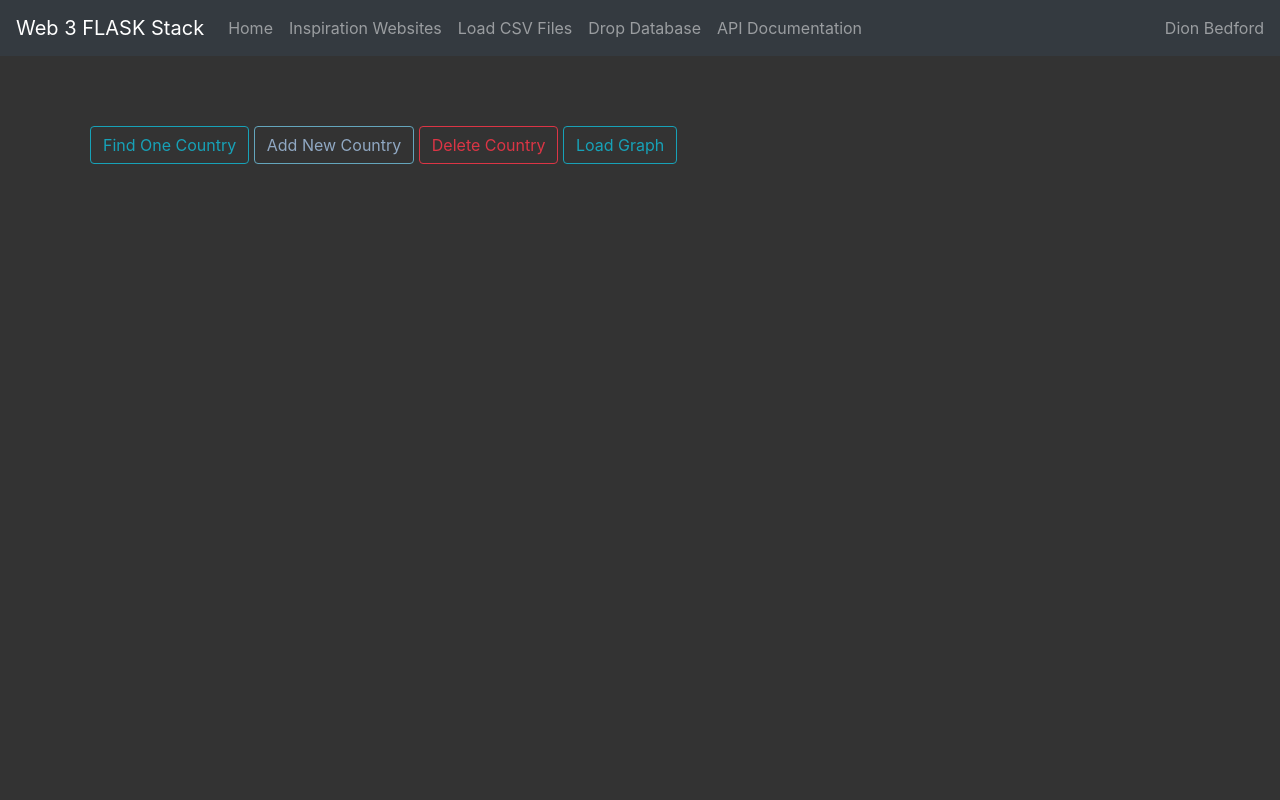
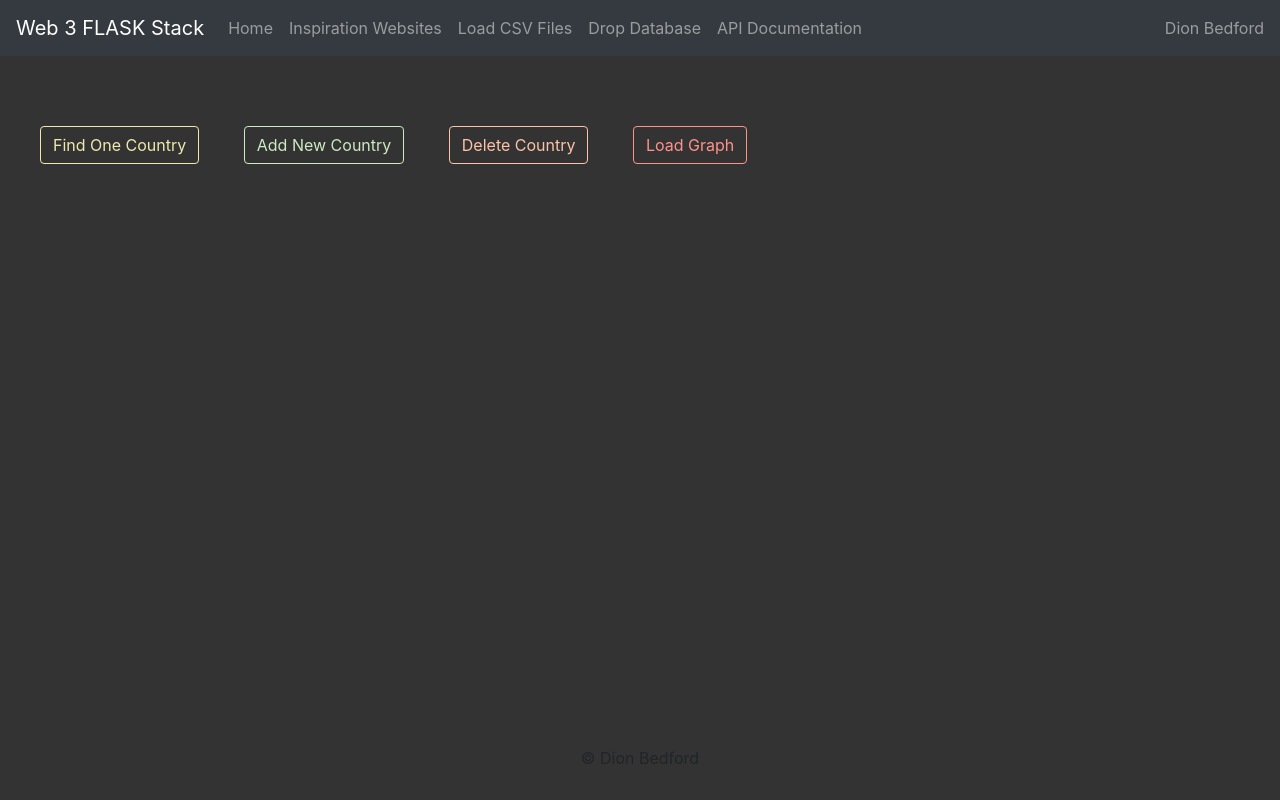
Before and after one commit to Floopion/Web3Files, a Flask app: page / in a window 1280 px wide. Run offline with Flask 2, Linux system fonts and the light colour scheme; parts of the project's set-up code (start-up, migrations or seed data) failed here and were passed over; some libraries are stand-ins or nearby versions; some web fonts are replaced.

Commit message:
Added new color pallet. Updated inspiration page. Added More meaningfull API response on Country Search

```diff
--- a/app.py
+++ b/app.py
@@ -9,15 +9,15 @@ from flask_cors import CORS
 #  for local dev environment.                                   #
 #################################################################
 
-connect(
-     username='heroku_c1wldm92',
-     password='eomrqnfplp7782hecehq4ahchh',
-     host='mongodb://heroku_c1wldm92:eomrqnfplp7782hecehq4ahchh@ds113626.mlab.com:13626/heroku_c1wldm92?retryWrites=false',
-     port=13626
-)
+# connect(
+#      username='heroku_c1wldm92',
+#      password='eomrqnfplp7782hecehq4ahchh',
+#      host='mongodb://heroku_c1wldm92:eomrqnfplp7782hecehq4ahchh@ds113626.mlab.com:13626/heroku_c1wldm92?retryWrites=false',
+#      port=13626
+# )
 
 
-#connect('devEnv')
+connect('devEnv')
 
 #####################################
 #   Create Tables in the database   #
@@ -120,7 +120,7 @@ def getUsers(user_id=None):
 @app.route('/countries', methods=['GET'])
 @app.route('/countries/<count_id>', methods=['GET'])
 def getCountries(count_id=None):
-    countries = None
+    countries = {}
     try:
         if count_id is None:
             countries = Country.objects
@@ -128,7 +128,7 @@ def getCountries(count_id=None):
             countries = Country.objects.get(id=count_id)
         return countries.to_json(), 200
     except:
-        if (countries.count < 1):
+        if not countries:
             return "NOT FOUND", 404
         else:
             return "INTERNAL SERVER ERROR", 500
--- a/static/scripts.js
+++ b/static/scripts.js
@@ -22,8 +22,12 @@ function findCountry() {
     .done(function(response){
         $('#placeholder').text(response);
     })
-    .fail(function(xhr, status, error) {
-        $('#placeholder').text(error + " Please Try Again!");
+    .fail(function(xhr, status, error){
+        if (error == "NOT FOUND") {
+            $('#placeholder').text(error + " Please enter a valid country ID!");
+        }else {
+            $('#placeholder').text(error + " Please try again later.");
+        }
     });
 };
 
@@ -117,7 +121,7 @@ function countryCircles(){
         // add a circle to each 'g'
         var circle = en.append("circle")
             .attr("r",function(d){ return Math.random() * 20 })
-            .attr("fill",function(d,i){ return i % 2 == 0 ? "blue" : "orange" });
+            .attr("fill",function(d,i){ return i % 2 == 0 ? "#FF928B" : "#FFAC81" });
 
         // add a text to each 'g'
         en.append("text").text(function(d){ return d.name });;
--- a/static/styles.css
+++ b/static/styles.css
@@ -1,10 +1,19 @@
 @import "https://fonts.googleapis.com/css?family=Lily+Script+One";
+/* Color variables */
 body { background-color: #333; }
 
+footer { text-align: center; margin-bottom: 20px; }
+
+#placeholder { color: #FF928B; text-align: center; margin-top: 20px; }
+
+/* Stretch out the main bootstap container max width to allow the graph width to be wider that unsual */
+@media (min-width: 992px) { .container { max-width: 1350px; } }
+/* Styling for inspiration page and card animations */
 .nCard { position: absolute; top: 50%; left: 50%; width: 300px; height: 600px; margin: -150px; float: left; perspective: 500px; }
-.nCard :hover .nContent { transform: rotateY(180deg); transition: transform 0.5s; }
 
 .nContent { position: absolute; width: 100%; height: 100%; box-shadow: 0 0 15px rgba(0, 0, 0, 0.1); transition: transform 1s; transform-style: preserve-3d; }
+
+.nCard:hover .nContent { transform: rotateY(180deg); transition: transform 0.5s; }
 
 .front, .back { position: absolute; height: 100%; width: 100%; background: white; line-height: 550px; color: white; text-align: center; font-size: 35px; font-weight: 600; border-radius: 5px; backface-visibility: hidden; }
 
@@ -14,9 +23,24 @@ body { background-color: #333; }
 
 .inspoHead { text-align: center; margin: 0 auto 10px auto; font-weight: bolder; color: chocolate; }
 
+/* Main Graph Container */
 .mainContent { margin-top: 50px; height: 80vh; padding: 20px; overflow: hidden; }
 
-.btn-outline-success { border-color: #64A6BD; color: #90A8C3; }
-.btn-outline-success:hover { text-decoration: none; background-color: #64A6BD !important; border-color: #64A6BD; }
+/* Boostrap button styling and re-colour */
+.btn-outline-success { border-color: #CDEAC0; color: #CDEAC0; }
+.btn-outline-success:hover { text-decoration: none; background-color: #CDEAC0 !important; border-color: #CDEAC0; color: black; }
+
+.btn-outline-info { border-color: #EFE9AE; color: #EFE9AE; }
+.btn-outline-info:hover { text-decoration: none; background-color: #EFE9AE !important; border-color: #EFE9AE; color: black; }
+
+.btn-outline-danger { border-color: #FEC3A6; color: #FEC3A6; }
+.btn-outline-danger:hover { text-decoration: none; background-color: #FEC3A6 !important; border-color: #FEC3A6; color: black; }
+
+.btn-outline-primary { border-color: #FF928B; color: #FF928B; }
+.btn-outline-primary:hover { text-decoration: none; background-color: #FF928B !important; border-color: #FF928B; color: black; }
+
+.btn { margin: 0 20px; }
+
+.buttonGroup { display: block; margin: 0 auto; }
 
 /*# sourceMappingURL=styles.css.map */
--- a/styles.scss
+++ b/styles.scss
@@ -1,15 +1,41 @@
 @import 'https://fonts.googleapis.com/css?family=Lily+Script+One';
 
-$firstColor: #64A6BD;
-$secondColor: #90A8C3;
-$tertiaryColor: #ADA7C9;
-$quaternaryColor:#D7B9D5;
-$quinaryColor: #F4CAE0;
+
+/*
+    Color variables
+ */
+$primaryColor: #CDEAC0;
+$secondaryColor: #EFE9AE;
+$tertiaryColor: #FEC3A6;
+$quaternaryColor:#FF928B;
+$quinaryColor: #FFAC81;
 
 body{
     background-color: #333;
 }
+footer{
+    text-align: center;
+    margin-bottom: 20px;
+}
 
+#placeholder{
+    color: $quaternaryColor;
+    text-align: center;
+    margin-top: 20px;
+}
+
+/*
+    Stretch out the main bootstap container max width to allow the graph width to be wider that unsual
+ */
+@media (min-width: 992px) {
+    .container {
+        max-width: 1350px;
+    }
+}
+
+/*
+    Styling for inspiration page and card animations
+ */
 .nCard {
     position: absolute;
     top: 50%;
@@ -19,12 +45,6 @@ body{
     margin: -150px;
     float: left;
     perspective: 500px;
-    :hover {
-        .nContent {
-            transform: rotateY( 180deg );
-            transition: transform 0.5s;
-        }
-    }
 }
 
 .nContent {
@@ -32,11 +52,14 @@ body{
     width: 100%;
     height: 100%;
     box-shadow: 0 0 15px rgba(0,0,0,0.1);
-
     transition: transform 1s;
     transform-style: preserve-3d;
 }
 
+.nCard:hover .nContent {
+    transform: rotateY( 180deg ) ;
+    transition: transform 0.5s;
+}
 
 .front,
 .back {
@@ -72,6 +95,10 @@ body{
     color: chocolate;
 }
 
+
+/*
+    Main Graph Container
+ */
 .mainContent{
     margin-top: 50px;
     height: 80vh;
@@ -79,12 +106,58 @@ body{
     overflow: hidden;
 }
 
+/*
+    Boostrap button styling and re-colour
+ */
 .btn-outline-success{
-    border-color: $firstColor;
-    color: $secondColor ;
+    border-color: $primaryColor;
+    color: $primaryColor ;
     &:hover{
         text-decoration: none;
-        background-color: $firstColor !important;
-        border-color: $firstColor;
+        background-color: $primaryColor !important;
+        border-color: $primaryColor;
+        color: black ;
     }
 }
+
+.btn-outline-info{
+    border-color: $secondaryColor;
+    color: $secondaryColor ;
+    &:hover{
+        text-decoration: none;
+        background-color: $secondaryColor !important;
+        border-color: $secondaryColor;
+        color: black ;
+    }
+}
+
+.btn-outline-danger{
+    border-color: $tertiaryColor;
+    color: $tertiaryColor ;
+    &:hover{
+        text-decoration: none;
+        background-color: $tertiaryColor !important;
+        border-color: $tertiaryColor;
+        color: black ;
+    }
+}
+
+.btn-outline-primary{
+    border-color: $quaternaryColor;
+    color: $quaternaryColor ;
+    &:hover{
+        text-decoration: none;
+        background-color: $quaternaryColor !important;
+        border-color: $quaternaryColor;
+        color: black ;
+    }
+}
+
+.btn{
+    margin: 0 20px;
+}
+
+.buttonGroup{
+    display: block;
+    margin: 0 auto;
+}
--- a/templates/index.html
+++ b/templates/index.html
@@ -2,15 +2,17 @@
 <body>
     <main>
         <div class="container mainContent" style="margin-top: 50px; height: 80vh; padding: 20px; overflow: hidden" >
-            <button type="button" class="btn btn-outline-info" data-toggle="modal" data-target="#oneModal">Find One Country</button>
-{#            <button type="button" class="btn btn-info" onclick="getAllCountries()">Get All Country Data</button>#}
-            <button type="button" class="btn btn-outline-success" data-toggle="modal" data-target="#myModal">Add New Country</button>
-            <button type="button" class="btn btn-outline-danger" data-toggle="modal" data-target="#delModal">Delete Country</button>
-            <button type="button" class="btn btn-outline-info" onclick="countryCircles()">Load Graph</button>
+            <div class="buttonGroup">
+                <button type="button" class="btn btn-outline-info" data-toggle="modal" data-target="#oneModal">Find One Country</button>
+    {#            <button type="button" class="btn btn-info" onclick="getAllCountries()">Get All Country Data</button>#}
+                <button type="button" class="btn btn-outline-success" data-toggle="modal" data-target="#myModal">Add New Country</button>
+                <button type="button" class="btn btn-outline-danger" data-toggle="modal" data-target="#delModal">Delete Country</button>
+                <button type="button" class="btn btn-outline-primary" onclick="countryCircles()">Load Graph</button>
+            </div>
 
             <p id="placeholder"></p>
 
-            <svg width="1095" height="70vh">
+            <svg width="1350" height="70vh">
 
             </svg>
 
@@ -90,8 +92,8 @@
 
         </div>
     </main>
-    <footer>
-
-    </footer>
+<footer class="footer">
+    &copy Dion Bedford
+</footer>
 </body>
 </html>
```
Also changed, not shown: templates/inspiration.html (+12 -4 lines), static/colors.png (added), 1 other file.
